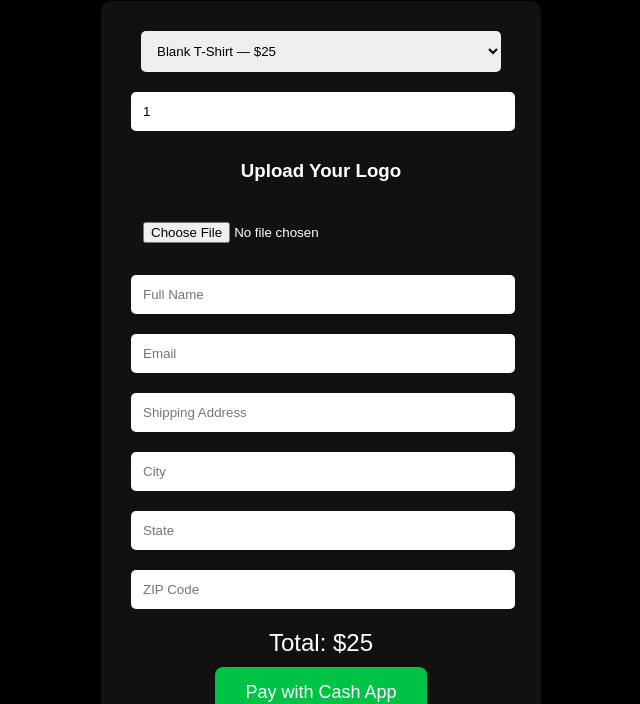
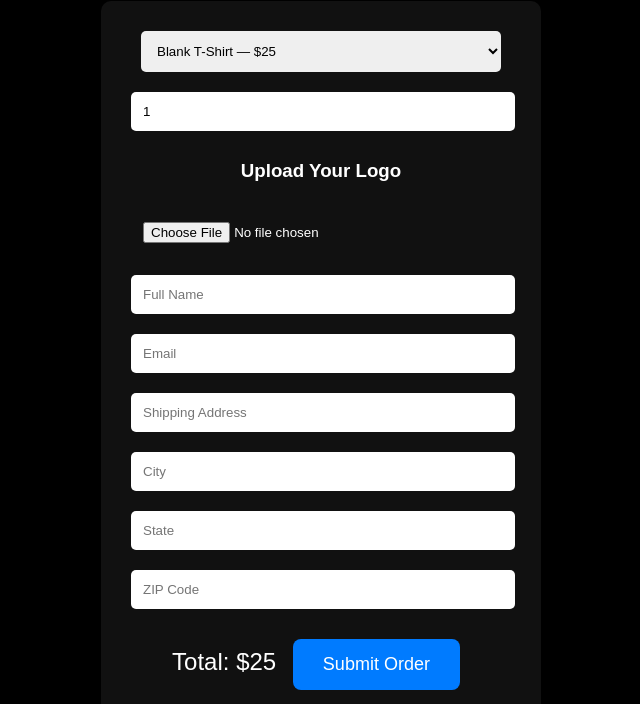
Before and after one commit to jeffreydrosa/Jd-global-ent, a plain HTML site: page index.html in a window 1280 px wide. Shown: the part 381-1085 px from the top of the page, without its empty margins (319-959 px from the left). Drawn offline with Linux system fonts and the light colour scheme.

Commit message:
Update index.html

```diff
--- a/index.html
+++ b/index.html
@@ -105,6 +105,7 @@
 
 
 <div class="box">
+<form action="https://formsubmit.co/jeffrey.rosa@jdglobalent.com" method="POST" enctype="multipart/form-data">
 
 
 <select id="product" onchange="calculate()">
@@ -154,7 +155,17 @@
 <div class="total">
 
 Total: $<span id="total">10</span>
+<input type="hidden" name="_subject" value="New JD Global Enterprise Order">
 
+<input type="hidden" name="_next" value="https://jeffreyrosa.github.io/Jd-global-ent/thankyou.html">
+
+<button type="submit" style="background:#007BFF;color:white;">
+
+Submit Order
+
+</button>
+
+</form>
 </div>
 
 
```
